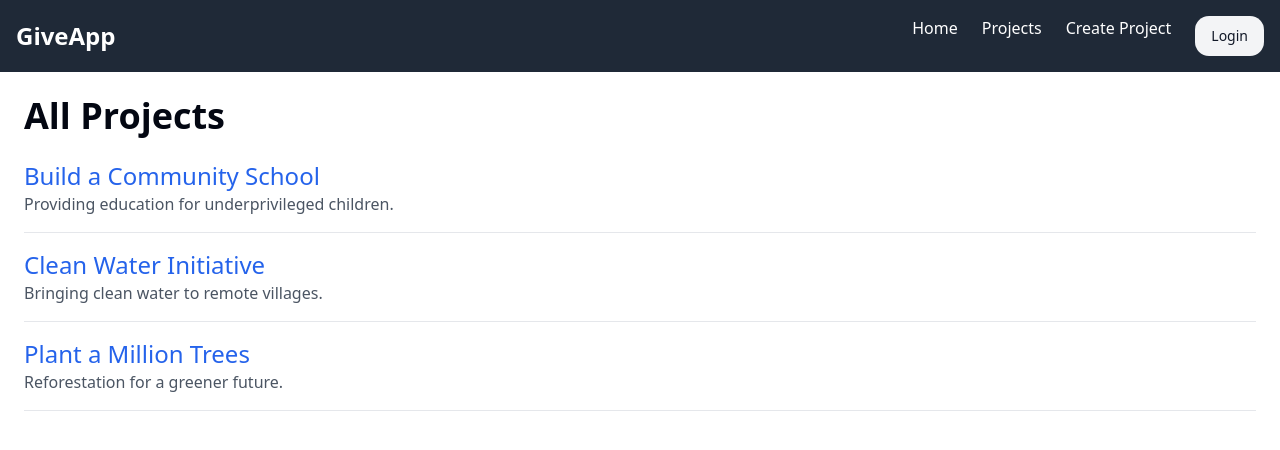
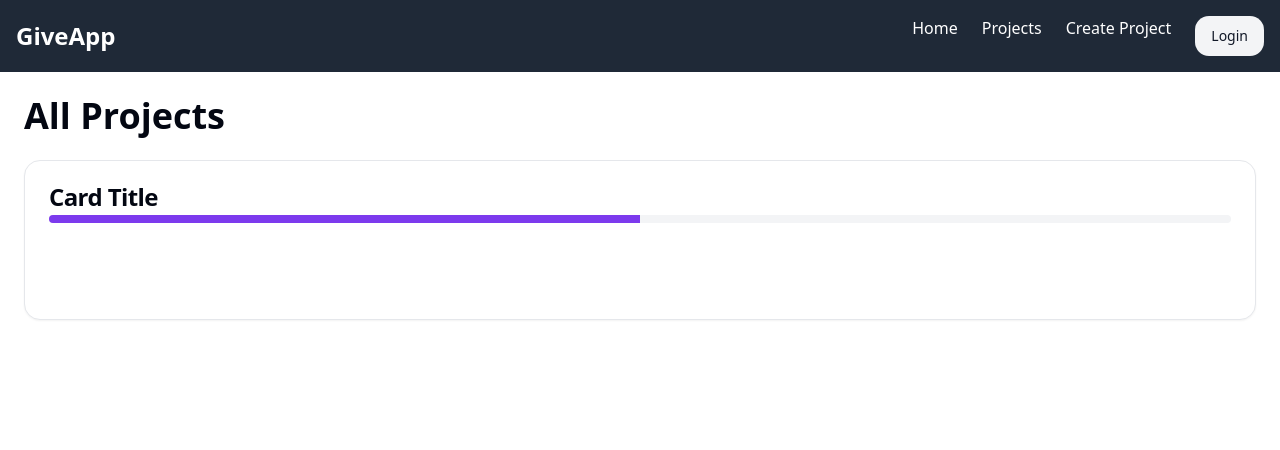
Before and after one commit to nimrodamos/giveApp, a React (Vite) app in the folder client/: page /projects in a window 1280 px wide. Shown: the top 450 px of the page. Built offline with nearby package versions, Linux system fonts and the light colour scheme.

Commit message:
cardmerge

```diff
--- a/client/package.json
+++ b/client/package.json
@@ -11,8 +11,10 @@
   },
   "dependencies": {
     "@radix-ui/react-popover": "^1.1.4",
+    "@radix-ui/react-slider": "^1.2.2",
     "@radix-ui/react-slot": "^1.1.1",
     "@shadcn/ui": "^0.0.4",
+    "axios": "^1.7.9",
     "class-variance-authority": "^0.7.1",
     "clsx": "^2.1.1",
     "lucide-react": "^0.468.0",
--- /dev/null
+++ b/client/src/api.ts
@@ -0,0 +1,5 @@
+import axios from "axios";
+
+export const api = axios.create({
+  baseURL: "http://localhost:3000/",
+});
--- a/client/src/components/CardProject.tsx
+++ b/client/src/components/CardProject.tsx
@@ -0,0 +1,37 @@
+import {
+  Card,
+  CardContent,
+  CardDescription,
+  CardFooter,
+  CardHeader,
+  CardTitle,
+} from "@/components/ui/card";
+
+import { Slider } from "@/components/ui/slider";
+
+const CardProject = () => {
+  return (
+    <>
+      <Card className="h-40">
+        <CardHeader>
+          <CardTitle>Card Title</CardTitle>
+          <CardDescription>
+            <Slider
+              defaultValue={[50]}
+              max={100}
+              step={1}
+              className="w-full"
+              aria-label="Money Collected"
+            >
+              <div className="slider-track"></div>{" "}
+              {/* Optional: Custom track styling */}
+            </Slider>{" "}
+          </CardDescription>
+        </CardHeader>
+        <CardContent className="h-full"></CardContent>
+      </Card>
+    </>
+  );
+};
+
+export default CardProject;
--- /dev/null
+++ b/client/src/components/ui/card.tsx
@@ -0,0 +1,79 @@
+import * as React from "react"
+
+import { cn } from "@/lib/utils"
+
+const Card = React.forwardRef<
+  HTMLDivElement,
+  React.HTMLAttributes<HTMLDivElement>
+>(({ className, ...props }, ref) => (
+  <div
+    ref={ref}
+    className={cn(
+      "rounded-lg border bg-card text-card-foreground shadow-sm",
+      className
+    )}
+    {...props}
+  />
+))
+Card.displayName = "Card"
+
+const CardHeader = React.forwardRef<
+  HTMLDivElement,
+  React.HTMLAttributes<HTMLDivElement>
+>(({ className, ...props }, ref) => (
+  <div
+    ref={ref}
+    className={cn("flex flex-col space-y-1.5 p-6", className)}
+    {...props}
+  />
+))
+CardHeader.displayName = "CardHeader"
+
+const CardTitle = React.forwardRef<
+  HTMLDivElement,
+  React.HTMLAttributes<HTMLDivElement>
+>(({ className, ...props }, ref) => (
+  <div
+    ref={ref}
+    className={cn(
+      "text-2xl font-semibold leading-none tracking-tight",
+      className
+    )}
+    {...props}
+  />
+))
+CardTitle.displayName = "CardTitle"
+
+const CardDescription = React.forwardRef<
+  HTMLDivElement,
+  React.HTMLAttributes<HTMLDivElement>
+>(({ className, ...props }, ref) => (
+  <div
+    ref={ref}
+    className={cn("text-sm text-muted-foreground", className)}
+    {...props}
+  />
+))
+CardDescription.displayName = "CardDescription"
+
+const CardContent = React.forwardRef<
+  HTMLDivElement,
+  React.HTMLAttributes<HTMLDivElement>
+>(({ className, ...props }, ref) => (
+  <div ref={ref} className={cn("p-6 pt-0", className)} {...props} />
+))
+CardContent.displayName = "CardContent"
+
+const CardFooter = React.forwardRef<
+  HTMLDivElement,
+  React.HTMLAttributes<HTMLDivElement>
+>(({ className, ...props }, ref) => (
+  <div
+    ref={ref}
+    className={cn("flex items-center p-6 pt-0", className)}
+    {...props}
+  />
+))
+CardFooter.displayName = "CardFooter"
+
+export { Card, CardHeader, CardFooter, CardTitle, CardDescription, CardContent }
--- /dev/null
+++ b/client/src/components/ui/slider.tsx
@@ -0,0 +1,26 @@
+import * as React from "react";
+import * as SliderPrimitive from "@radix-ui/react-slider";
+
+import { cn } from "@/lib/utils";
+
+const Slider = React.forwardRef<
+  React.ElementRef<typeof SliderPrimitive.Root>,
+  React.ComponentPropsWithoutRef<typeof SliderPrimitive.Root>
+>(({ className, ...props }, ref) => (
+  <SliderPrimitive.Root
+    ref={ref}
+    className={cn(
+      "relative flex w-full touch-none select-none items-center",
+      className
+    )}
+    {...props}
+  >
+    <SliderPrimitive.Track className="relative h-2 w-full grow overflow-hidden rounded-full bg-secondary">
+      <SliderPrimitive.Range className="absolute h-full bg-primary" />
+    </SliderPrimitive.Track>
+    {/* <SliderPrimitive.Thumb className="block h-5 w-5 rounded-full border-2 border-primary bg-background ring-offset-background transition-colors focus-visible:outline-none focus-visible:ring-2 focus-visible:ring-ring focus-visible:ring-offset-2 disabled:pointer-events-none disabled:opacity-50" /> */}
+  </SliderPrimitive.Root>
+));
+Slider.displayName = SliderPrimitive.Root.displayName;
+
+export { Slider };
--- a/client/src/pages/AllProjectsPage.tsx
+++ b/client/src/pages/AllProjectsPage.tsx
@@ -1,4 +1,5 @@
 import { Link } from "react-router-dom";
+import CardProject from "@/components/CardProject";
 
 // מבנה של Project
 interface Project {
@@ -30,19 +31,7 @@ const AllProjectsPage = () => {
   return (
     <div className="p-6">
       <h1 className="text-4xl font-bold mb-6">All Projects</h1>
-      <ul className="space-y-4">
-        {projects.map((project) => (
-          <li key={project._id} className="border-b pb-4">
-            <Link
-              to={`/projects/${project._id}`}
-              className="text-2xl text-blue-600 hover:underline"
-            >
-              {project.title}
-            </Link>
-            <p className="text-gray-600">{project.description}</p>
-          </li>
-        ))}
-      </ul>
+      <CardProject />
     </div>
   );
 };
```
Also changed, not shown: 1 other file (tests, documents, lock files or other folders).
